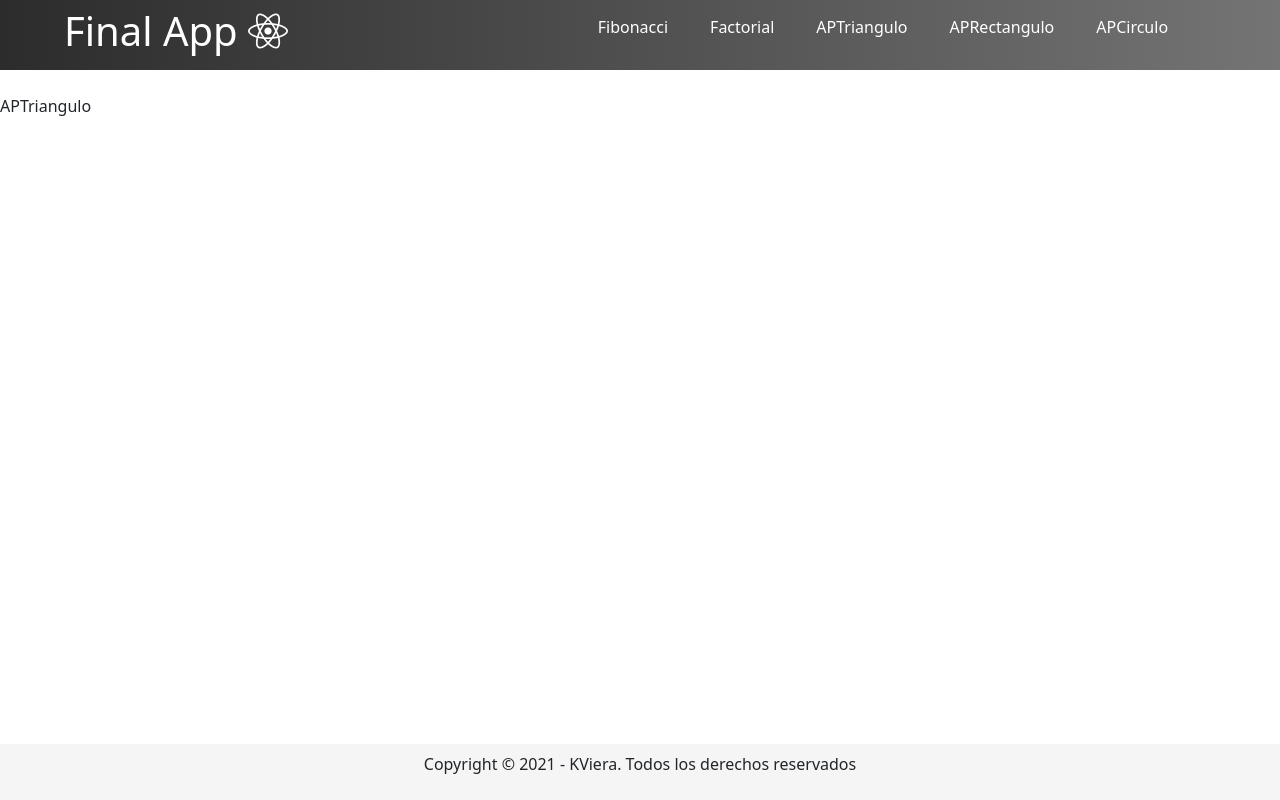
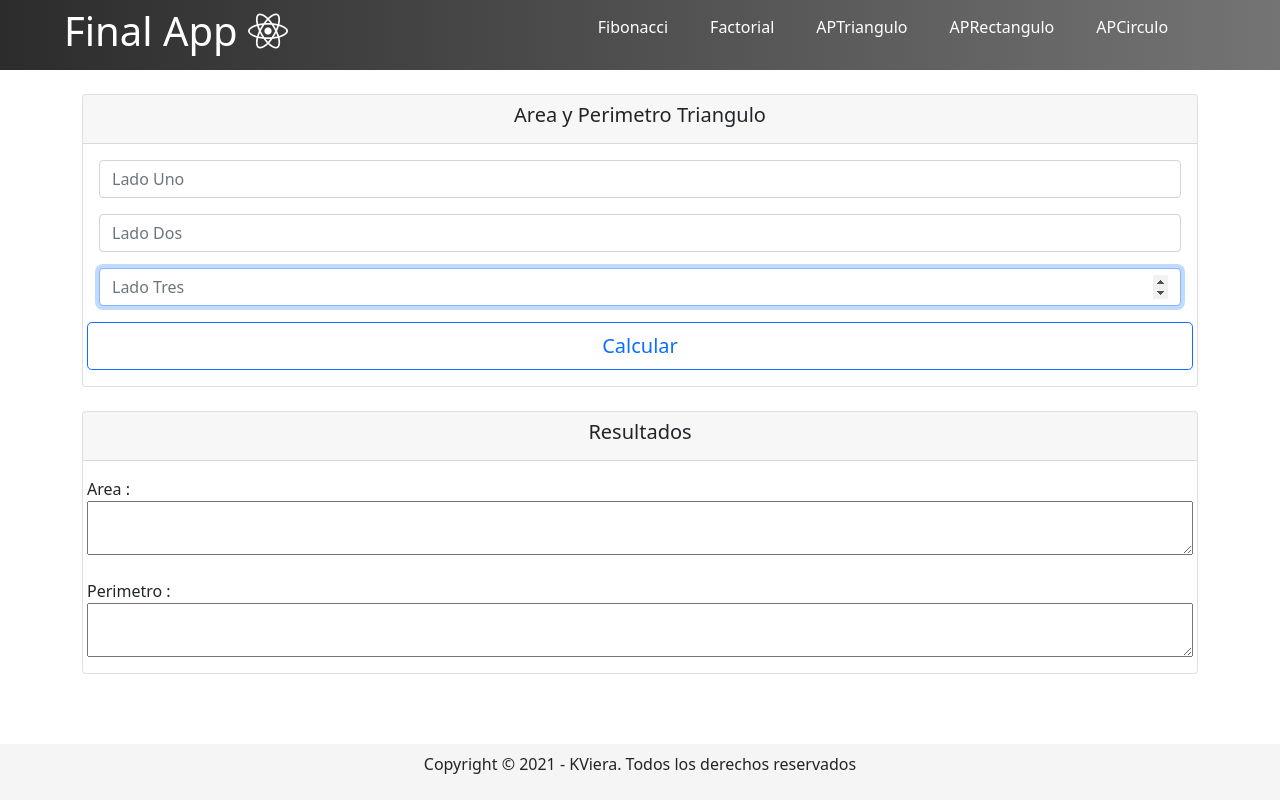
Before and after one commit to K-Viera/implementacion-final-front, a React (Create React App) app: page /aptriangulo in a window 1280 px wide. Built offline with nearby package versions, Linux system fonts and the light colour scheme.

Commit message:
all views no fuctionaly

```diff
--- a/src/components/global.js
+++ b/src/components/global.js
@@ -1,5 +1,5 @@
 const global = {};
 
-// global.url = "http://localhost:5000";
-global.url = "https://qa-final-back.herokuapp.com";
+global.url = "http://localhost:5000";
+// global.url = "https://qa-final-back.herokuapp.com";
 module.exports = global;
--- a/src/components/views/apCirculo/apCirculo.js
+++ b/src/components/views/apCirculo/apCirculo.js
@@ -1,8 +1,95 @@
 import React from "react";
+import { Form, Row, Col, Button, Card, Container } from "react-bootstrap";
+const { url } = require("../../global");
 
 class APCirculo extends React.Component {
+  state = {
+    radio: "",
+    area: "",
+    perimetro: "",
+  };
+
+  handleChange = (e) => {
+    this.setState({
+      input: e.target.value,
+    });
+  };
+  handleSubmit = (e) => {
+    e.preventDefault();
+    console.log("enviado");
+    let data = { input: this.state.input };
+    fetch(url + "/fibonacci", {
+      method: "POST",
+      body: JSON.stringify(data),
+      headers: { "Content-type": "application/json; charset=UTF-8" },
+    })
+      .then((response) =>
+        response.json().then((json) => {
+          this.setState({
+            ...this.state,
+            response: json,
+          });
+        })
+      )
+      .catch((err) => console.log(err));
+  };
+
   render() {
-    return "apcirculo";
+    return (
+      <Container>
+        <Card>
+          <Card.Header>
+            <Card.Title className="text-center">
+              Area y Perimetro Circulo
+            </Card.Title>
+          </Card.Header>
+          <Card.Body>
+            <Form onSubmit={this.handleSubmit}>
+              <Row>
+                <Col>
+                  <Form.Control
+                    className="mb-3"
+                    type="number"
+                    name="Radio"
+                    placeholder="Radio"
+                    onChange={this.handleChange}
+                    value={this.state.lado1}
+                    min="0"
+                    required
+                    autoFocus
+                  ></Form.Control>
+                </Col>
+              </Row>
+              <Row>
+                <Button
+                  size="lg"
+                  variant="outline-primary btn-block"
+                  type="submit"
+                  block
+                >
+                  Calcular
+                </Button>
+              </Row>
+            </Form>
+          </Card.Body>
+        </Card>
+        <br />
+        <Card>
+          <Card.Header>
+            <Card.Title className="text-center">Resultados</Card.Title>
+          </Card.Header>
+          <Card.Body>
+            <Row>
+              Area : <textarea value={this.state.response} readOnly />
+            </Row>
+            <br />
+            <Row>
+              Perimetro : <textarea value={this.state.response} readOnly />
+            </Row>
+          </Card.Body>
+        </Card>
+      </Container>
+    );
   }
 }
 
--- a/src/components/views/apRectangulo/apRectangulo.js
+++ b/src/components/views/apRectangulo/apRectangulo.js
@@ -1,8 +1,111 @@
 import React from "react";
+import { Form, Row, Col, Button, Card, Container } from "react-bootstrap";
+const { url } = require("../../global");
 
 class APRectangulo extends React.Component {
+  state = {
+    lado1: "",
+    lado2: "",
+    area: "",
+    perimetro: "",
+  };
+
+  handleChange = (e) => {
+    this.setState({
+      input: e.target.value,
+    });
+  };
+  handleSubmit = (e) => {
+    e.preventDefault();
+    console.log("enviado");
+    let data = { input: this.state.input };
+    fetch(url + "/fibonacci", {
+      method: "POST",
+      body: JSON.stringify(data),
+      headers: { "Content-type": "application/json; charset=UTF-8" },
+    })
+      .then((response) =>
+        response.json().then((json) => {
+          this.setState({
+            ...this.state,
+            response: json,
+          });
+        })
+      )
+      .catch((err) => console.log(err));
+  };
+
   render() {
-    return "apRectangulo";
+    return (
+      <Container>
+        <Card>
+          <Card.Header>
+            <Card.Title className="text-center">
+              Area y Perimetro Rectangulo
+            </Card.Title>
+          </Card.Header>
+          <Card.Body>
+            <Form onSubmit={this.handleSubmit}>
+              <Row>
+                <Col>
+                  <Form.Control
+                    className="mb-3"
+                    type="number"
+                    name="lado1"
+                    placeholder="Lado Uno"
+                    onChange={this.handleChange}
+                    value={this.state.lado1}
+                    min="0"
+                    required
+                    autoFocus
+                  ></Form.Control>
+                </Col>
+              </Row>
+              <Row>
+                <Col>
+                  <Form.Control
+                    className="mb-3"
+                    type="number"
+                    name="lado2"
+                    placeholder="Lado Dos"
+                    onChange={this.handleChange}
+                    value={this.state.lado2}
+                    min="0"
+                    required
+                    autoFocus
+                  ></Form.Control>
+                </Col>
+              </Row>
+              <Row>
+                <Button
+                  size="lg"
+                  variant="outline-primary btn-block"
+                  type="submit"
+                  block
+                >
+                  Calcular
+                </Button>
+              </Row>
+            </Form>
+          </Card.Body>
+        </Card>
+        <br />
+        <Card>
+          <Card.Header>
+            <Card.Title className="text-center">Resultados</Card.Title>
+          </Card.Header>
+          <Card.Body>
+            <Row>
+              Area : <textarea value={this.state.response} readOnly />
+            </Row>
+            <br />
+            <Row>
+              Perimetro : <textarea value={this.state.response} readOnly />
+            </Row>
+          </Card.Body>
+        </Card>
+      </Container>
+    );
   }
 }
 
--- a/src/components/views/apTriangulo/apTriangulo.js
+++ b/src/components/views/apTriangulo/apTriangulo.js
@@ -1,8 +1,127 @@
 import React from "react";
+import { Form, Row, Col, Button, Card, Container } from "react-bootstrap";
+const { url } = require("../../global");
 
 class APTriangulo extends React.Component {
+  state = {
+    lado1: "",
+    lado2: "",
+    lado3: "",
+    area: "",
+    perimetro: "",
+  };
+
+  handleChange = (e) => {
+    this.setState({
+      input: e.target.value,
+    });
+  };
+  handleSubmit = (e) => {
+    e.preventDefault();
+    console.log("enviado");
+    let data = { input: this.state.input };
+    fetch(url + "/fibonacci", {
+      method: "POST",
+      body: JSON.stringify(data),
+      headers: { "Content-type": "application/json; charset=UTF-8" },
+    })
+      .then((response) =>
+        response.json().then((json) => {
+          this.setState({
+            ...this.state,
+            response: json,
+          });
+        })
+      )
+      .catch((err) => console.log(err));
+  };
+
   render() {
-    return "APTriangulo";
+    return (
+      <Container>
+        <Card>
+          <Card.Header>
+            <Card.Title className="text-center">
+              Area y Perimetro Triangulo
+            </Card.Title>
+          </Card.Header>
+          <Card.Body>
+            <Form onSubmit={this.handleSubmit}>
+              <Row>
+                <Col>
+                  <Form.Control
+                    className="mb-3"
+                    type="number"
+                    name="lado1"
+                    placeholder="Lado Uno"
+                    onChange={this.handleChange}
+                    value={this.state.lado1}
+                    min="0"
+                    required
+                    autoFocus
+                  ></Form.Control>
+                </Col>
+              </Row>
+              <Row>
+                <Col>
+                  <Form.Control
+                    className="mb-3"
+                    type="number"
+                    name="lado2"
+                    placeholder="Lado Dos"
+                    onChange={this.handleChange}
+                    value={this.state.lado2}
+                    min="0"
+                    required
+                    autoFocus
+                  ></Form.Control>
+                </Col>
+              </Row>
+              <Row>
+                <Col>
+                  <Form.Control
+                    className="mb-3"
+                    type="number"
+                    name="lado3"
+                    placeholder="Lado Tres"
+                    onChange={this.handleChange}
+                    value={this.state.input}
+                    min="0"
+                    required
+                    autoFocus
+                  ></Form.Control>
+                </Col>
+              </Row>
+              <Row>
+                <Button
+                  size="lg"
+                  variant="outline-primary btn-block"
+                  type="submit"
+                  block
+                >
+                  Calcular
+                </Button>
+              </Row>
+            </Form>
+          </Card.Body>
+        </Card>
+        <br />
+        <Card>
+          <Card.Header>
+            <Card.Title className="text-center">Resultados</Card.Title>
+          </Card.Header>
+          <Card.Body>
+            <Row>
+              Area : <textarea value={this.state.response} readOnly />
+            </Row>
+            <br />
+            <Row>
+              Perimetro : <textarea value={this.state.response} readOnly />
+            </Row>
+          </Card.Body>
+        </Card>
+      </Container>
+    );
   }
 }
 
--- a/src/components/views/factorial/factorial.js
+++ b/src/components/views/factorial/factorial.js
@@ -43,7 +43,9 @@ class Factorial extends React.Component {
           <Card.Body>
             <Form onSubmit={this.handleSubmit}>
               <Row>
+                <Col>
                   <Form.Control
+                    className="mb-3"
                     type="number"
                     name="input"
                     placeholder="Ingrese el valor"
@@ -53,6 +55,7 @@ class Factorial extends React.Component {
                     required
                     autoFocus
                   ></Form.Control>
+                </Col>
               </Row>
               <Row>
                 <Button
--- a/src/components/views/fibonacci/fibonacci.js
+++ b/src/components/views/fibonacci/fibonacci.js
@@ -43,7 +43,9 @@ class Fibonacci extends React.Component {
           <Card.Body>
             <Form onSubmit={this.handleSubmit}>
               <Row>
+                <Col>
                   <Form.Control
+                    className="mb-3"
                     type="number"
                     name="input"
                     placeholder="Ingrese el valor"
@@ -53,6 +55,7 @@ class Fibonacci extends React.Component {
                     required
                     autoFocus
                   ></Form.Control>
+                </Col>
               </Row>
               <Row>
                 <Button
```
Lines whose indentation alone changed are shown as unchanged.
